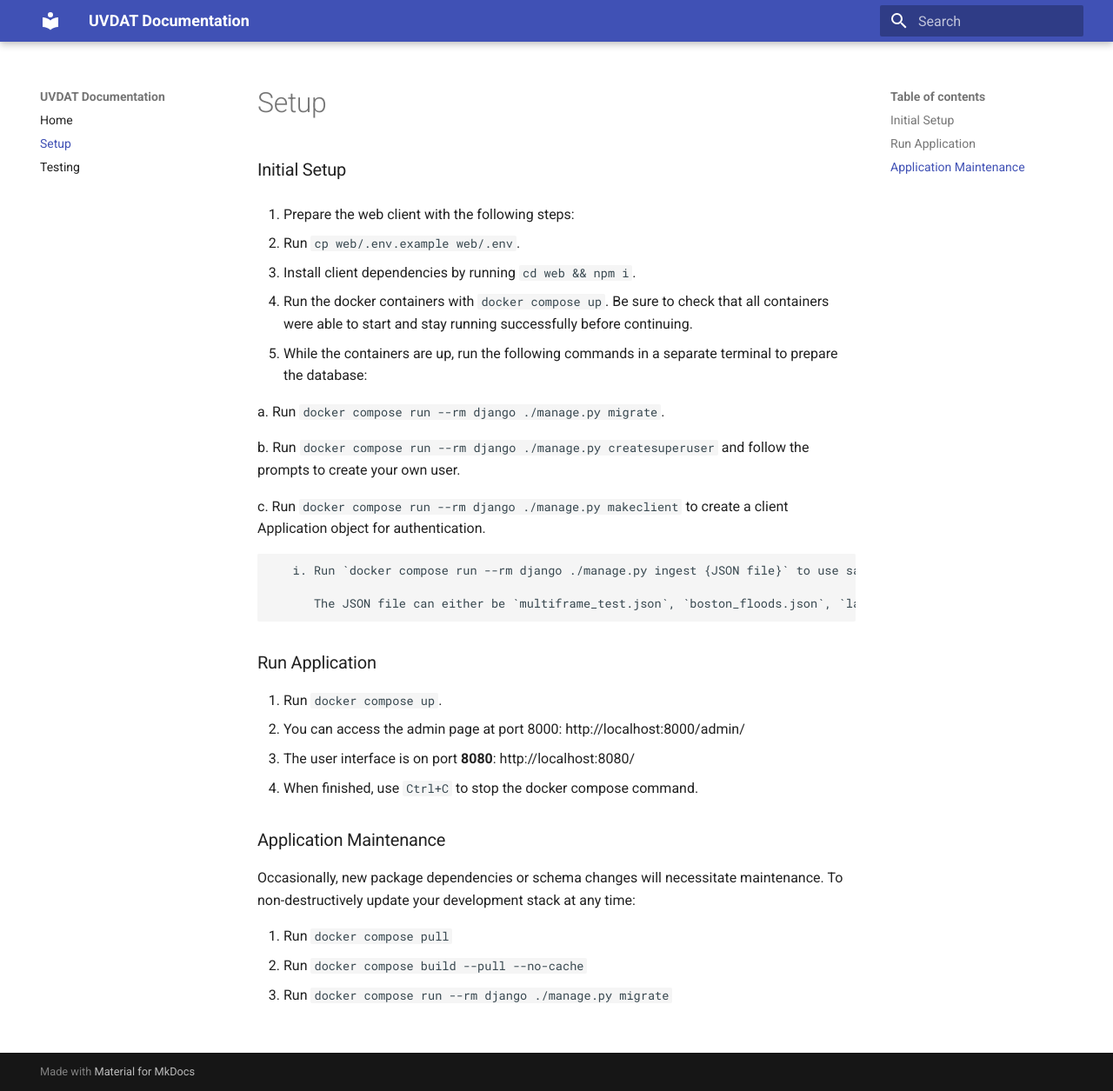
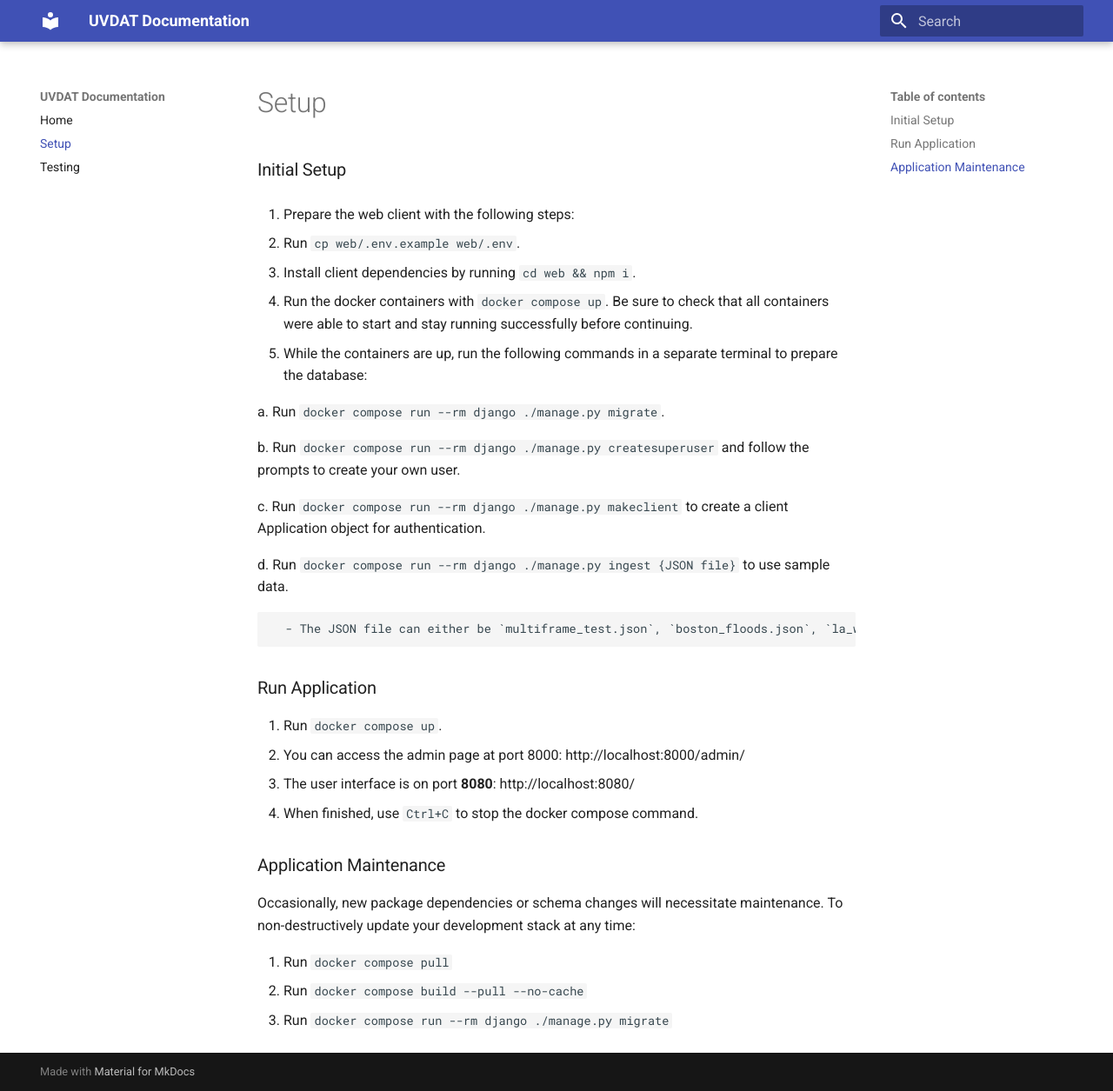
Before and after one commit to OpenGeoscience/uvdat, an MkDocs documentation site: the page built from docs/setup.md, in a window 1280 px wide and 1255 px high. Shown: the whole window at 87% size. Built offline with MkDocs 1.6.1 and Material for MkDocs 9.7.7, drawn with Linux system fonts in a browser that asks for light colours.

```diff
--- a/docs/setup.md
+++ b/docs/setup.md
@@ -15,9 +15,9 @@
 
    c. Run `docker compose run --rm django ./manage.py makeclient` to create a client Application object for authentication.
 
-       i. Run `docker compose run --rm django ./manage.py ingest {JSON file}` to use sample data.
+   d. Run `docker compose run --rm django ./manage.py ingest {JSON file}` to use sample data.
 
-          The JSON file can either be `multiframe_test.json`, `boston_floods.json`, `la_wildfires.json` or `./new_york_energy/data.json`
+      - The JSON file can either be `multiframe_test.json`, `boston_floods.json`, `la_wildfires.json` or `./new_york_energy/data.json`
 
 ### Run Application
 
```
